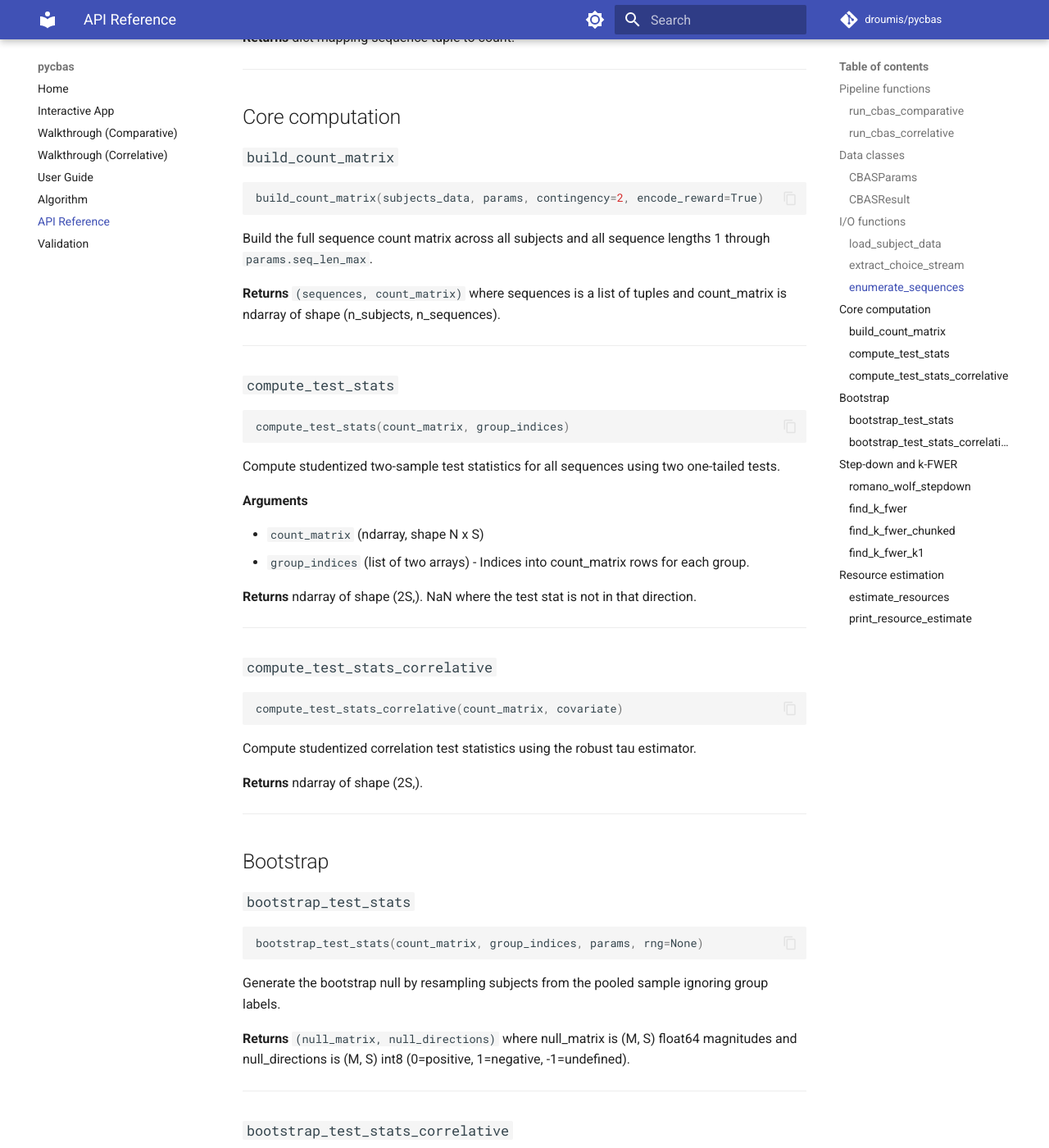
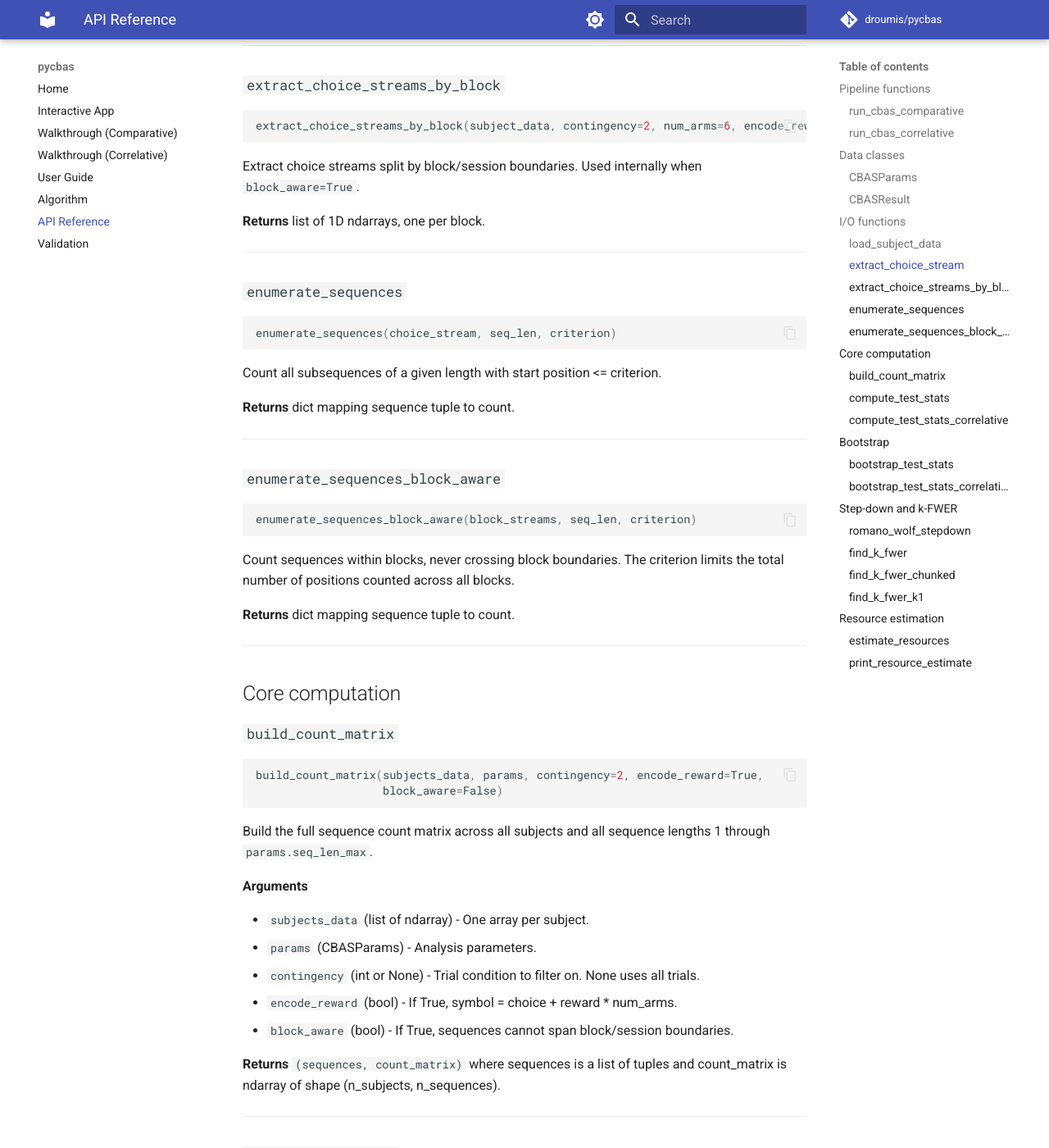
Before and after one commit to droumis/pycbas, an MkDocs documentation site: the page built from docs/api.md, in a window 1280 px wide and 1400 px high, scrolled down 2577 px. Shown: the whole window at 82% size. Built offline with MkDocs 1.6.1 and Material for MkDocs 9.7.7, drawn with Linux system fonts in a browser that asks for light colours; comment, search, counter and statistics services are not loaded; some of the changed text lies outside the part shown.

Commit message:
Add block_aware to API reference, update function signatures
Co-Authored-By: Claude Opus 4.6 <noreply@anthropic.com>

````diff
--- a/docs/api.md
+++ b/docs/api.md
@@ -6,7 +6,8 @@
 
 ```python
 run_cbas_comparative(subjects_data, group_labels, params=None,
-                     contingency=2, encode_reward=True, chunked=True)
+                     contingency=2, encode_reward=True, chunked=True,
+                     block_aware=False)
 ```
 
 Run the full comparative CBAS pipeline from raw data to significant sequences.
@@ -16,9 +17,10 @@ Run the full comparative CBAS pipeline from raw data to significant sequences.
 - `subjects_data` (list of ndarray) - One array per subject from `load_subject_data`.
 - `group_labels` (array-like of int) - 0 or 1 per subject indicating group membership.
 - `params` (CBASParams, optional) - Analysis parameters. Uses defaults if None.
-- `contingency` (int or None) - Block type to filter on. None uses all trials.
+- `contingency` (int or None) - Trial condition to filter on. None uses all trials.
 - `encode_reward` (bool) - If True, symbol = choice + reward * num_arms (doubles alphabet). Set False for tasks where choice already encodes the outcome.
 - `chunked` (bool) - If True, use the memory-efficient chunked pipeline.
+- `block_aware` (bool) - If True, sequences cannot span block/session boundaries. Enable for multi-session experiments.
 
 **Returns** `CBASResult`
 
@@ -27,7 +29,8 @@ Run the full comparative CBAS pipeline from raw data to significant sequences.
 ### `run_cbas_correlative`
 
 ```python
-run_cbas_correlative(subjects_data, covariate, params=None)
+run_cbas_correlative(subjects_data, covariate, params=None,
+                     contingency=2, encode_reward=True, block_aware=False)
 ```
 
 Run the full correlative CBAS pipeline.
@@ -37,6 +40,9 @@ Run the full correlative CBAS pipeline.
 - `subjects_data` (list of ndarray) - One array per subject from `load_subject_data`.
 - `covariate` (array-like of float) - One continuous value per subject (e.g. a behavioral score).
 - `params` (CBASParams, optional) - Analysis parameters.
+- `contingency` (int or None) - Trial condition to filter on. None uses all trials.
+- `encode_reward` (bool) - If True, symbol = choice + reward * num_arms (doubles alphabet).
+- `block_aware` (bool) - If True, sequences cannot span block/session boundaries.
 
 **Returns** `CBASResult`
 
@@ -99,6 +105,18 @@ Extract the choice stream from a subject's data array, filtering by contingency
 
 ---
 
+### `extract_choice_streams_by_block`
+
+```python
+extract_choice_streams_by_block(subject_data, contingency=2, num_arms=6, encode_reward=True)
+```
+
+Extract choice streams split by block/session boundaries. Used internally when `block_aware=True`.
+
+**Returns** list of 1D ndarrays, one per block.
+
+---
+
 ### `enumerate_sequences`
 
 ```python
@@ -111,15 +129,36 @@ Count all subsequences of a given length with start position <= criterion.
 
 ---
 
+### `enumerate_sequences_block_aware`
+
+```python
+enumerate_sequences_block_aware(block_streams, seq_len, criterion)
+```
+
+Count sequences within blocks, never crossing block boundaries. The criterion limits the total number of positions counted across all blocks.
+
+**Returns** dict mapping sequence tuple to count.
+
+---
+
 ## Core computation
 
 ### `build_count_matrix`
 
 ```python
-build_count_matrix(subjects_data, params, contingency=2, encode_reward=True)
+build_count_matrix(subjects_data, params, contingency=2, encode_reward=True,
+                   block_aware=False)
 ```
 
 Build the full sequence count matrix across all subjects and all sequence lengths 1 through `params.seq_len_max`.
+
+**Arguments**
+
+- `subjects_data` (list of ndarray) - One array per subject.
+- `params` (CBASParams) - Analysis parameters.
+- `contingency` (int or None) - Trial condition to filter on. None uses all trials.
+- `encode_reward` (bool) - If True, symbol = choice + reward * num_arms.
+- `block_aware` (bool) - If True, sequences cannot span block/session boundaries.
 
 **Returns** `(sequences, count_matrix)` where sequences is a list of tuples and count_matrix is ndarray of shape (n_subjects, n_sequences).
 
````
